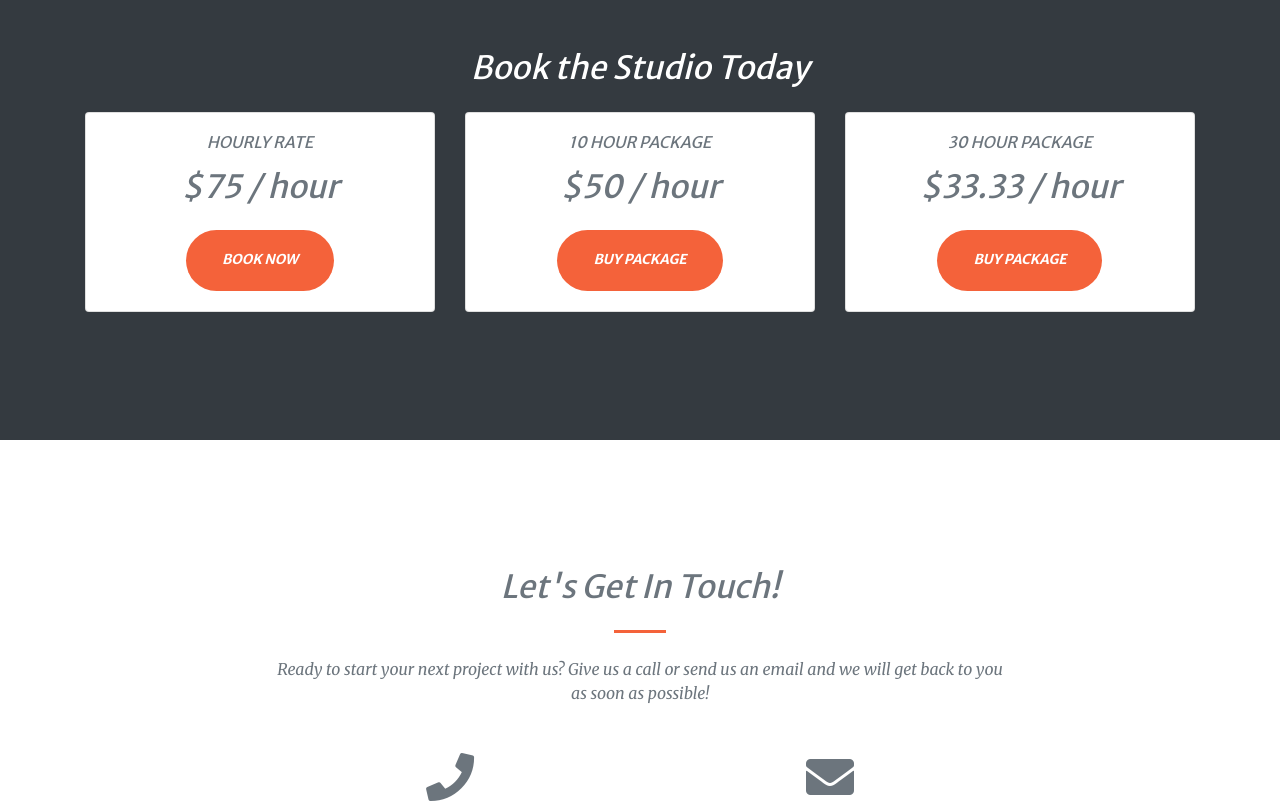
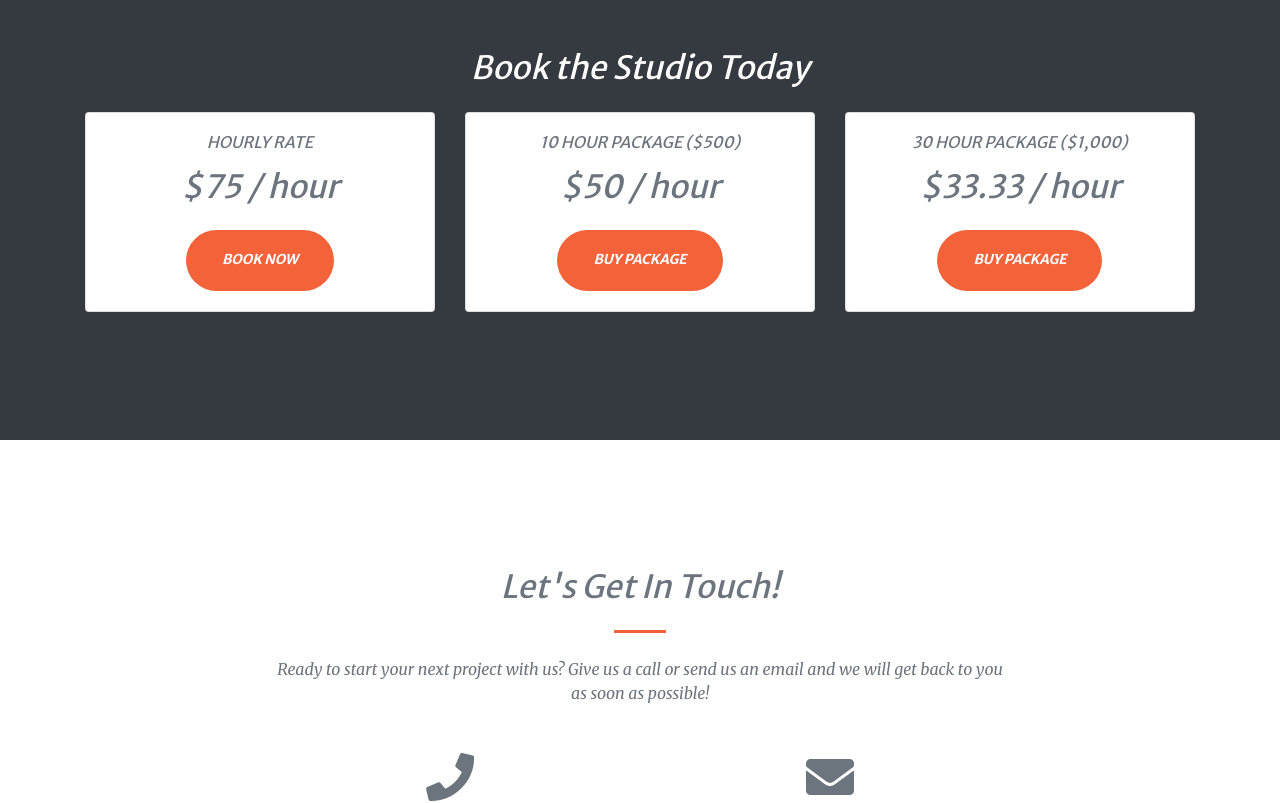
Before and after one commit to Guinto/slovideorecording, a website with bundled scripts: page index.html in a window 1280 px wide. Shown: the part 2700-3503 px from the top of the page. Built offline with nearby package versions, Linux system fonts and the light colour scheme.

Commit message:
Update index.html

```diff
--- a/index.html
+++ b/index.html
@@ -219,7 +219,7 @@
         <div class="col-md-4">
             <div class="card">
               <div class="card-body text-center">
-                <h6 class="card-pricing-plan-name text-uppercase">10 Hour Package</p>
+                <h6 class="card-pricing-plan-name text-uppercase">10 Hour Package ($500)</p>
                 <h2 class="card-pricing-price mb-4">$50 / hour</h2>
                 <a class="btn btn-primary btn-xl" href="mailto:contact@slovideorecording.com?subject=I want the 10 Hour Video Studio Package" target="_blank">Buy Package</a>
               </div>
@@ -229,7 +229,7 @@
         <div class="col-md-4">
             <div class="card">
               <div class="card-body text-center">
-                  <h6 class="card-pricing-plan-name text-uppercase">30 Hour Package</p>
+                  <h6 class="card-pricing-plan-name text-uppercase">30 Hour Package ($1,000)</p>
                   <h2 class="card-pricing-price mb-4">$33.33 / hour</h2>
                 <a class="btn btn-primary btn-xl" href="mailto:contact@slovideorecording.com?subject=I want the 30 Hour Video Studio Package" target="_blank">Buy Package</a>
               </div>
@@ -304,7 +304,7 @@
             <p class="mb-5">A: The studio can comfortably fit 4 people around a table. If you have other team members who want to be in the room but not in the video, there's room for that too.</p>
 
             <h2>Q: Where are you located?</h2>
-            <p>A: It's next door to the Parking Garage Palm Street.</p>
+            <p>A: It's next door to the Parking Garage on Palm Street.</p>
             <p class="mb-0">979 Osos Street, #F9</p>
             <p>San Luis Obispo, CA, 93401</p>
             <p class="mb-5">Note: We don't take walk ins. Please schedule an appointment to visit or use the space.</p>
```
